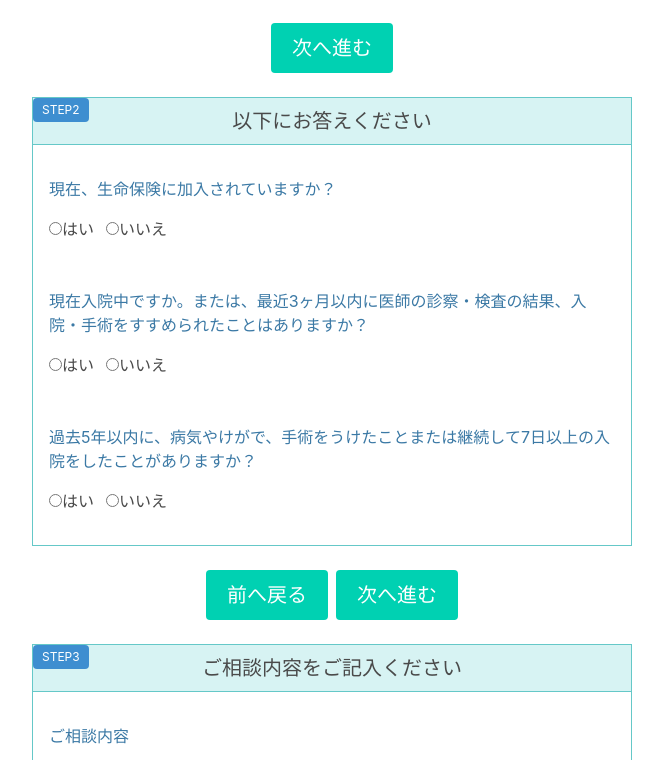
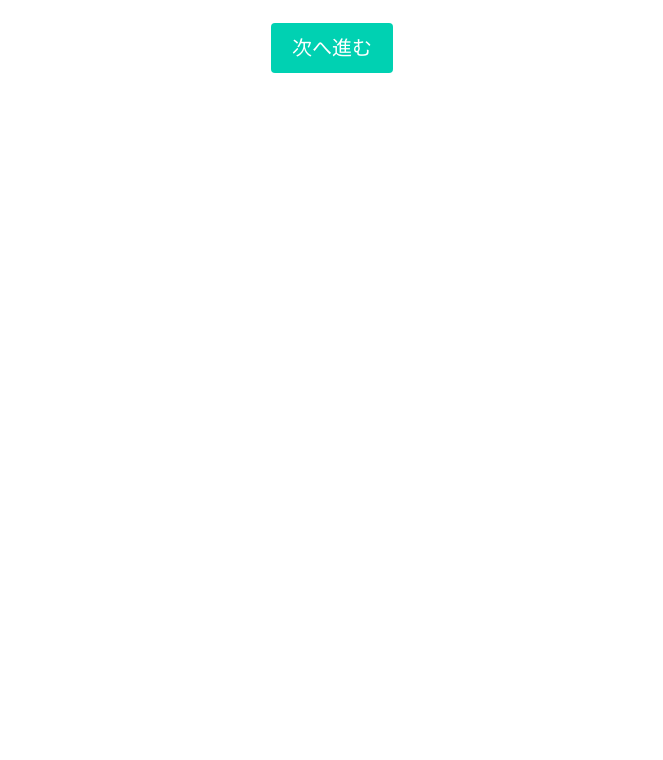
Before and after one commit to yutashimizu0612/bt-react2, a React (Create React App) app: page / in a window 1280 px wide. Shown: the part 460-1220 px from the top of the page, without its empty margins (308-971 px from the left). After the commit the page ends 800 px from the top, so only its background shows below. Built offline with nearby package versions, Linux system fonts and the light colour scheme.

Commit message:
react-routerの導入/不要ファイル削除/フォルダ構成変更

```diff
--- a/package.json
+++ b/package.json
@@ -31,5 +31,9 @@
       "last 1 firefox version",
       "last 1 safari version"
     ]
+  },
+  "devDependencies": {
+    "react-router": "^5.2.0",
+    "react-router-dom": "^5.2.0"
   }
 }
--- a/src/App.js
+++ b/src/App.js
@@ -1,9 +1,10 @@
 import React, { Component } from 'react';
+import { BrowserRouter, Route } from 'react-router-dom';
 import './App.css';
 import AppHeader from './components/AppHeader';
-import InputCustomerInfo from './components/InputCustomerInfo';
-import InputAnswer from './components/InputAnswer';
-import InputContact from './components/InputContact';
+import CustomerInfo from './pages/CustomerInfo';
+import Answer from './pages/Answer';
+import Contact from './pages/Contact';
 
 class App extends Component {
   render() {
@@ -11,9 +12,11 @@ class App extends Component {
       <>
         <AppHeader />
         <div className="content">
-          <InputCustomerInfo />
-          <InputAnswer />
-          <InputContact />
+          <BrowserRouter>
+            <Route path="/" component={CustomerInfo}></Route>
+            <Route exact path="/contact/answer" component={Answer}></Route>
+            <Route exact path="/contact/detail" component={Contact}></Route>
+          </BrowserRouter>
         </div>
       </>
     );
--- a/src/components/InputAnswer.js
+++ b/src/pages/Answer.js
@@ -1,7 +1,7 @@
 import React from 'react';
-import PrimaryButton from './PrimaryButton';
+import PrimaryButton from '../components/PrimaryButton';
 
-function InputAnswer() {
+function Answer() {
   return (
     <>
       <div className="form-box">
@@ -53,4 +53,4 @@ function InputAnswer() {
   );
 }
 
-export default InputAnswer;
+export default Answer;
--- a/src/components/InputContact.js
+++ b/src/pages/Contact.js
@@ -1,7 +1,7 @@
 import React from 'react';
-import PrimaryButton from './PrimaryButton';
+import PrimaryButton from '../components/PrimaryButton';
 
-function InputContact() {
+function Contact() {
   return (
     <>
       <div className="form-box">
@@ -32,4 +32,4 @@ function InputContact() {
   );
 }
 
-export default InputContact;
+export default Contact;
--- a/src/components/InputCustomerInfo.js
+++ b/src/pages/CustomerInfo.js
@@ -1,7 +1,7 @@
 import React from 'react';
-import PrimaryButton from './PrimaryButton';
+import PrimaryButton from '../components/PrimaryButton';
 
-function InputCustomerInfo() {
+function CustomerInfo() {
   return (
     <>
       <div className="form-box">
@@ -59,4 +59,4 @@ function InputCustomerInfo() {
   );
 }
 
-export default InputCustomerInfo;
+export default CustomerInfo;
```
Also changed, not shown: src/components/InputAnswer.css (deleted), src/components/InputContact.css (deleted), src/components/InputCustomerInfo.css (deleted), 1 other file (tests, documents, lock files or other folders).
